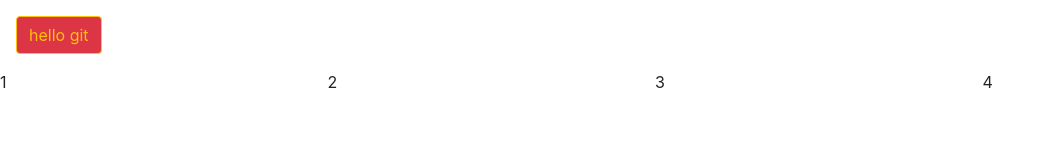
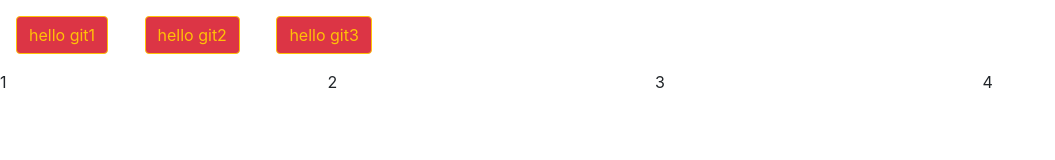
Before and after one commit to pooriashojae/git-project-one, a website: page index.html in a window 1280 px wide. Shown: the whole page, without its empty margins (0-1055 px from the left). Drawn offline with nearby package versions, Linux system fonts and the light colour scheme.

Commit message:
dev added

```diff
--- a/index.html
+++ b/index.html
@@ -10,7 +10,9 @@
 
 
 
-    <p class="btn btn-danger btn-outline-warning m-3">hello git</p>
+    <p class="btn btn-danger btn-outline-warning m-3">hello git1</p>
+    <p class="btn btn-danger btn-outline-warning m-3">hello git2</p>
+    <p class="btn btn-danger btn-outline-warning m-3">hello git3</p>
 
     <div class="row">
         <div class="col">1</div>
```
Also changed, not shown: package.json (added, +12 -0 lines).
